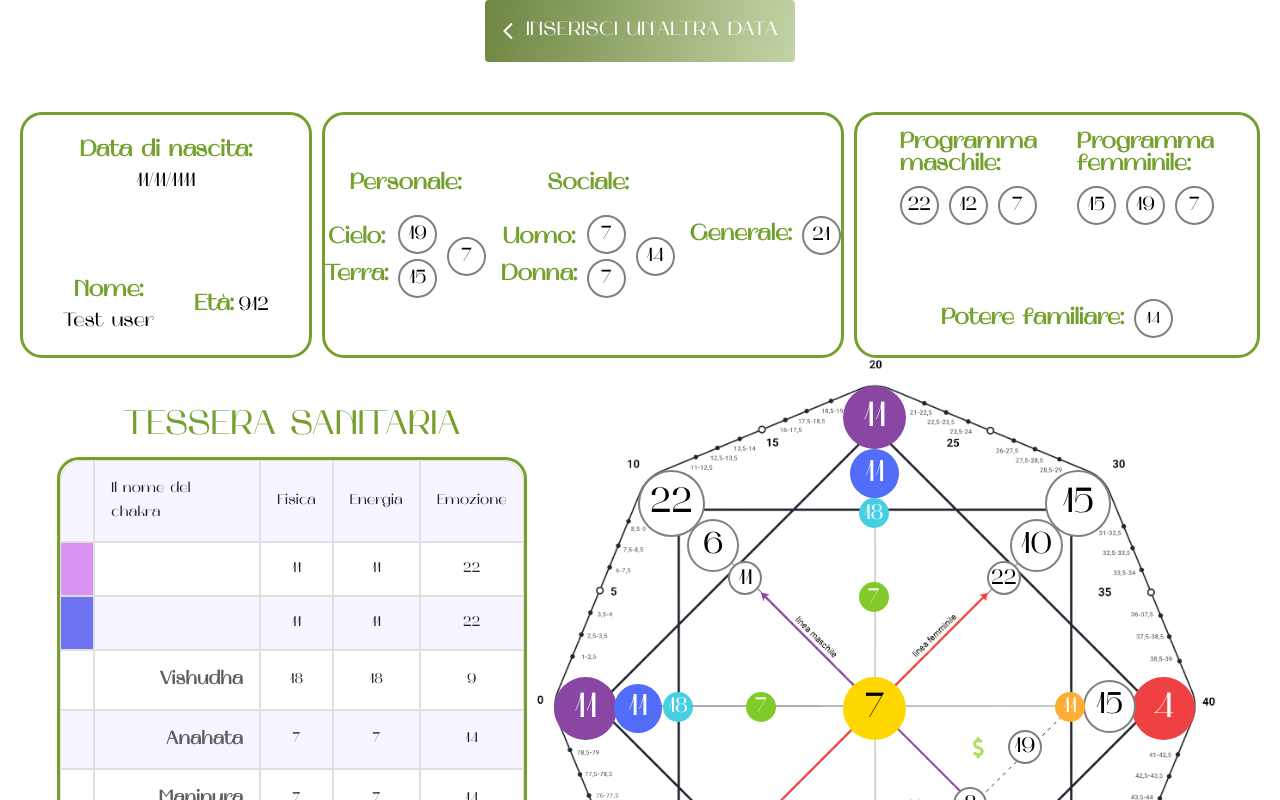
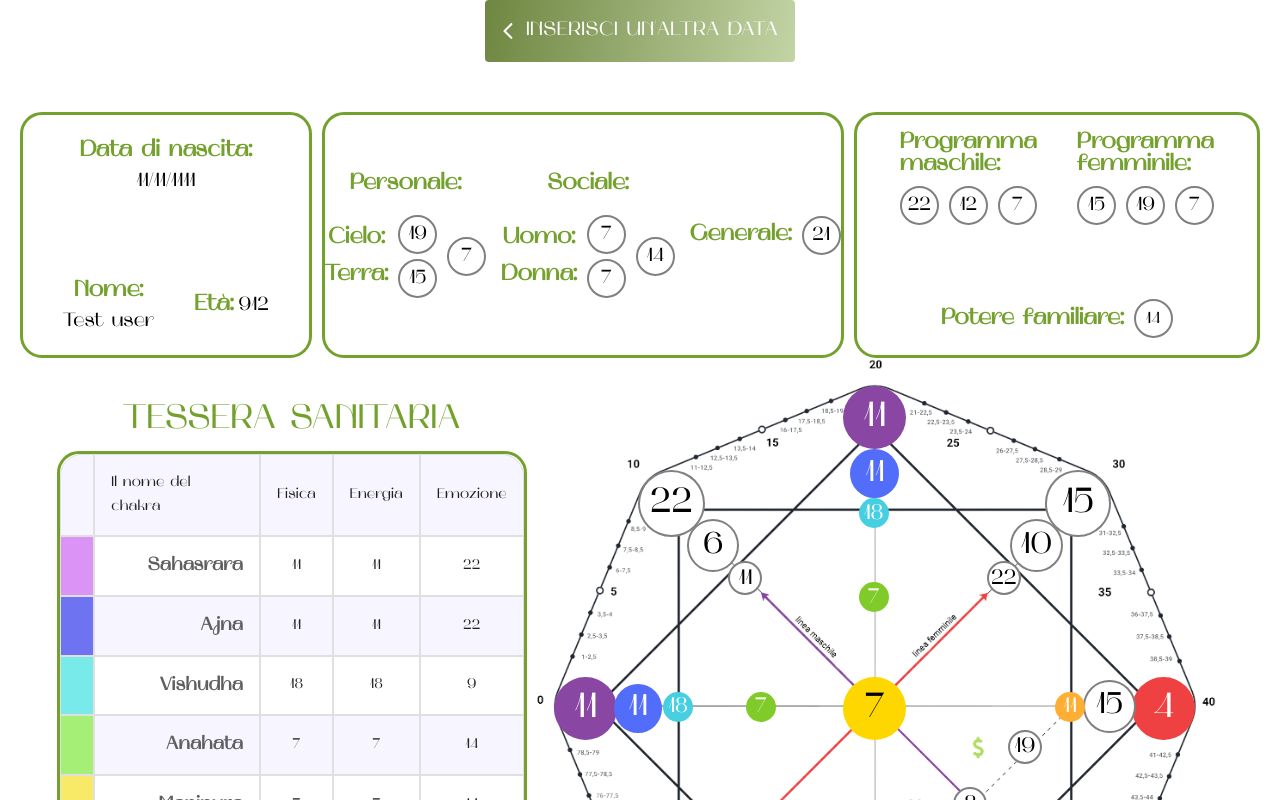
Before and after one commit to ntorbinskiy/matrix-of-soul, a React (Vite) app: page /result in a window 1280 px wide. Shown: the top 800 px of the page. Built offline with nearby package versions, Linux system fonts and the light colour scheme.

Commit message:
Refactor Health Map table

```diff
--- a/src/Matrix/personal/components/MatrixHealthMap.tsx
+++ /dev/null
@@ -1,158 +0,0 @@
-import {
-  Box,
-  Table,
-  TableBody,
-  TableCell,
-  TableHead,
-  TableRow,
-  Typography,
-} from "@mui/material";
-import {
-  ChacraTypes,
-  calculateHealthMap,
-} from "../../../utils/calculate-health-map";
-import { calculatePersonalMatrix } from "../../../utils/calculate-matrix";
-import { useGlobalState } from "../../../provider";
-import { FC } from "react";
-import theme from "../../../theme";
-import { matchaColor } from "../styles";
-
-const chacraToColorsMap: Record<ChacraTypes, string> = {
-  [ChacraTypes.chacra1]: "rgb(220, 147, 246)",
-  [ChacraTypes.chacra2]: "rgb(110, 115, 241)",
-  [ChacraTypes.chacra3]: "rgb(120, 234, 234)",
-  [ChacraTypes.chacra4]: "rgb(165, 239, 119)",
-  [ChacraTypes.chacra5]: "rgb(248, 233, 103)",
-  [ChacraTypes.chacra6]: "rgb(251, 170, 75)",
-  [ChacraTypes.chacra7]: "rgb(245, 69, 69)",
-  [ChacraTypes.chacra8]: "transparent",
-};
-
-export const MatrixHealthMap: FC = () => {
-  const { personalDate } = useGlobalState();
-
-  const { a1, a2, a3, a4, b1, b2, b3, b4, c1, c3, d1, d3, centerNumber } =
-    calculatePersonalMatrix(personalDate);
-
-  const rows = calculateHealthMap({
-    a1,
-    a2,
-    a3,
-    a4,
-    b1,
-    b2,
-    b3,
-    b4,
-    c1,
-    c3,
-    centerNumber,
-    d1,
-    d3,
-  });
-
-  return (
-    <Box sx={{ order: "3" }}>
-      <Typography
-        sx={{
-          color: matchaColor,
-          mb: "10px",
-          [theme.breakpoints.down("sm")]: {
-            fontSize: "20px",
-          },
-          display: "flex",
-          justifyContent: "center",
-        }}
-        variant="h4"
-      >
-        TESSERA SANITARIA
-      </Typography>
-      <Table
-        sx={{
-          width: "450px",
-          height: "518px",
-          borderRadius: "22px",
-          border: "3px solid #74a12e",
-          borderCollapse: "separate",
-          [theme.breakpoints.down("sm")]: {
-            "& td, & th": {
-              padding: "5px",
-            },
-            width: "unset",
-            height: "unset",
-          },
-        }}
-      >
-        <TableHead>
-          <TableRow
-            sx={{
-              "& td, & th": {
-                border: "1px solid rgba(224, 224, 224, 1)",
-                background: "rgb(247 245 255)",
-              },
-              "&:first-of-type th:first-of-type": {
-                borderTopLeftRadius: "22px",
-              },
-
-              "&:first-of-type th:last-of-type": {
-                borderTopRightRadius: "22px",
-              },
-            }}
-          >
-            <TableCell></TableCell>
-            <TableCell>Il nome del chakra</TableCell>
-            <TableCell align="center">Fisica</TableCell>
-            <TableCell align="center">Energia</TableCell>
-            <TableCell align="center">Emozione</TableCell>
-          </TableRow>
-        </TableHead>
-        <TableBody>
-          {rows.map((row, index) => (
-            <TableRow
-              key={index}
-              sx={{
-                "&:nth-of-type(2n + 2) td,&:nth-of-type(2n + 2) th": {
-                  background: "rgb(247 245 255)",
-                },
-                "& td, & th": {
-                  border: "1px solid rgba(224, 224, 224, 1)",
-                },
-                "&:last-of-type th:first-of-type": {
-                  borderBottomLeftRadius: "22px",
-                },
-
-                "&:last-of-type td:last-of-type": {
-                  borderBottomRightRadius: "22px",
-                },
-              }}
-            >
-              <TableCell
-                component="th"
-                scope="row"
-                sx={{
-                  background: `${chacraToColorsMap[row.chacraType]} !important`,
-                }}
-              />
-              <TableCell
-                align="right"
-                sx={{
-                  fontSize: "18px",
-                  color: "rgb(95, 95, 95)",
-                  fontWeight: "600",
-                }}
-              >
-                {row.name}
-              </TableCell>
-              <TableCell align="center">
-                <Box>{row.physics}</Box>
-              </TableCell>
-              <TableCell align="center">{row.energy}</TableCell>
-              <TableCell align="center">{row.emotion}</TableCell>
-            </TableRow>
-          ))}
-        </TableBody>
-      </Table>
-    </Box>
-  );
-};
-
-export default MatrixHealthMap;
--- /dev/null
+++ b/src/Matrix/personal/components/matrix-health-map/MatrixHealthMap.tsx
@@ -0,0 +1,113 @@
+import {
+  Box,
+  Table,
+  TableBody,
+  TableCell,
+  TableHead,
+  TableRow,
+  Typography,
+} from "@mui/material";
+import { ChacraTypes, calculateHealthMap } from "./calculate-health-map";
+import { calculatePersonalMatrix } from "../../../../utils/calculate-matrix";
+import { useGlobalState } from "../../../../provider";
+import { FC } from "react";
+import theme from "../../../../theme";
+import { matchaColor } from "../../styles";
+import MatrixHealthMapView from "./MatrixHealthMapView";
+
+const chacraToColorsMap: Record<ChacraTypes, string> = {
+  [ChacraTypes.chacra1]: "rgb(220, 147, 246)",
+  [ChacraTypes.chacra2]: "rgb(110, 115, 241)",
+  [ChacraTypes.chacra3]: "rgb(120, 234, 234)",
+  [ChacraTypes.chacra4]: "rgb(165, 239, 119)",
+  [ChacraTypes.chacra5]: "rgb(248, 233, 103)",
+  [ChacraTypes.chacra6]: "rgb(251, 170, 75)",
+  [ChacraTypes.chacra7]: "rgb(245, 69, 69)",
+  [ChacraTypes.chacra8]: "transparent",
+};
+
+const chacraToNamesMap: Record<ChacraTypes, string> = {
+  [ChacraTypes.chacra1]: "Sahasrara",
+  [ChacraTypes.chacra2]: "Ajna",
+  [ChacraTypes.chacra3]: "Vishudha",
+  [ChacraTypes.chacra4]: "Anahata",
+  [ChacraTypes.chacra5]: "Manipura",
+  [ChacraTypes.chacra6]: "Swadhisthana",
+  [ChacraTypes.chacra7]: "Muladhara",
+  [ChacraTypes.chacra8]: "Generale:",
+};
+
+export const MatrixHealthRows: FC = () => {
+  const { personalDate } = useGlobalState();
+
+  const { a1, a2, a3, a4, b1, b2, b3, b4, c1, c3, d1, d3, centerNumber } =
+    calculatePersonalMatrix(personalDate);
+
+  const rows = calculateHealthMap({
+    a1,
+    a2,
+    a3,
+    a4,
+    b1,
+    b2,
+    b3,
+    b4,
+    c1,
+    c3,
+    centerNumber,
+    d1,
+    d3,
+  });
+
+  return (
+    <>
+      {rows.map((row, index) => (
+        <TableRow
+          key={index}
+          sx={{
+            "&:nth-of-type(2n + 2) td,&:nth-of-type(2n + 2) th": {
+              background: "rgb(247 245 255)",
+            },
+            "& td, & th": {
+              border: "1px solid rgba(224, 224, 224, 1)",
+            },
+            "&:last-of-type th:first-of-type": {
+              borderBottomLeftRadius: "22px",
+            },
+
+            "&:last-of-type td:last-of-type": {
+              borderBottomRightRadius: "22px",
+            },
+          }}
+        >
+          <TableCell
+            component="th"
+            scope="row"
+            sx={{
+              background: `${chacraToColorsMap[row.chacraType]} !important`,
+            }}
+          />
+          <TableCell
+            align="right"
+            sx={{
+              fontSize: "18px",
+              color: "rgb(95, 95, 95)",
+              fontWeight: "600",
+            }}
+          >
+            {chacraToNamesMap[row.chacraType]}
+          </TableCell>
+          <TableCell align="center">
+            <Box>{row.physics}</Box>
+          </TableCell>
+          <TableCell align="center">{row.energy}</TableCell>
+          <TableCell align="center">{row.emotion}</TableCell>
+        </TableRow>
+      ))}
+    </>
+  );
+};
+
+export const MatrixHealthMap: FC = () => {
+  return <MatrixHealthMapView />;
+};
--- /dev/null
+++ b/src/Matrix/personal/components/matrix-health-map/MatrixHealthMapView.tsx
@@ -0,0 +1,80 @@
+import {
+  Box,
+  Typography,
+  Table,
+  TableHead,
+  TableRow,
+  TableCell,
+  TableBody,
+} from "@mui/material";
+import theme from "../../../../theme";
+import { matchaColor } from "../../styles";
+import { MatrixHealthRows } from "./MatrixHealthMap";
+
+const MatrixHealthMapView = () => {
+  return (
+    <>
+      <Box sx={{ order: "3" }}>
+        <Typography
+          sx={{
+            color: matchaColor,
+            mb: "10px",
+            [theme.breakpoints.down("sm")]: {
+              fontSize: "20px",
+            },
+            display: "flex",
+            justifyContent: "center",
+          }}
+          variant="h4"
+        >
+          TESSERA SANITARIA
+        </Typography>
+        <Table
+          sx={{
+            width: "450px",
+            height: "518px",
+            borderRadius: "22px",
+            border: "3px solid #74a12e",
+            borderCollapse: "separate",
+            [theme.breakpoints.down("sm")]: {
+              "& td, & th": {
+                padding: "5px",
+              },
+              width: "unset",
+              height: "unset",
+            },
+          }}
+        >
+          <TableHead>
+            <TableRow
+              sx={{
+                "& td, & th": {
+                  border: "1px solid rgba(224, 224, 224, 1)",
+                  background: "rgb(247 245 255)",
+                },
+                "&:first-of-type th:first-of-type": {
+                  borderTopLeftRadius: "22px",
+                },
+
+                "&:first-of-type th:last-of-type": {
+                  borderTopRightRadius: "22px",
+                },
+              }}
+            >
+              <TableCell></TableCell>
+              <TableCell>Il nome del chakra</TableCell>
+              <TableCell align="center">Fisica</TableCell>
+              <TableCell align="center">Energia</TableCell>
+              <TableCell align="center">Emozione</TableCell>
+            </TableRow>
+          </TableHead>
+          <TableBody>
+            <MatrixHealthRows />
+          </TableBody>
+        </Table>
+      </Box>
+    </>
+  );
+};
+
+export default MatrixHealthMapView;
--- a/src/Matrix/personal/index.tsx
+++ b/src/Matrix/personal/index.tsx
@@ -8,7 +8,7 @@ import MatrixTable from "./components/MatrixTable";
 import theme from "../../theme";
 import "./styles.css";
 import MatrixImage from "./components/MatrixImage";
-import MatrixHealthMap from "./components/MatrixHealthMap";
+import { MatrixHealthMap } from "./components/matrix-health-map/MatrixHealthMap";
 
 const juliSiteLink = "https://mssg.me/juli.matrix/servizi";
 
--- a/src/pages/result.tsx
+++ b/src/pages/result.tsx
@@ -1,7 +1,7 @@
 import { Box, Button, Link } from "@mui/material";
 import { Link as RouterLink } from "react-router-dom";
 import ArrowBackIosNewRoundedIcon from "@mui/icons-material/ArrowBackIosNewRounded";
-import MatrixHealthMap from "../Matrix/personal/components/MatrixHealthMap";
+import { MatrixHealthMap } from "../Matrix/personal/components/matrix-health-map/MatrixHealthMap";
 import MatrixImage from "../Matrix/personal/components/MatrixImage";
 import MatrixTable from "../Matrix/personal/components/MatrixTable";
 import Footer from "../components/Footer";
```
Also changed, not shown: src/Matrix/personal/components/matrix-health-map/calculate-health-map.ts (renamed from src/utils/calculate-health-map.ts, +25 -37 lines).
